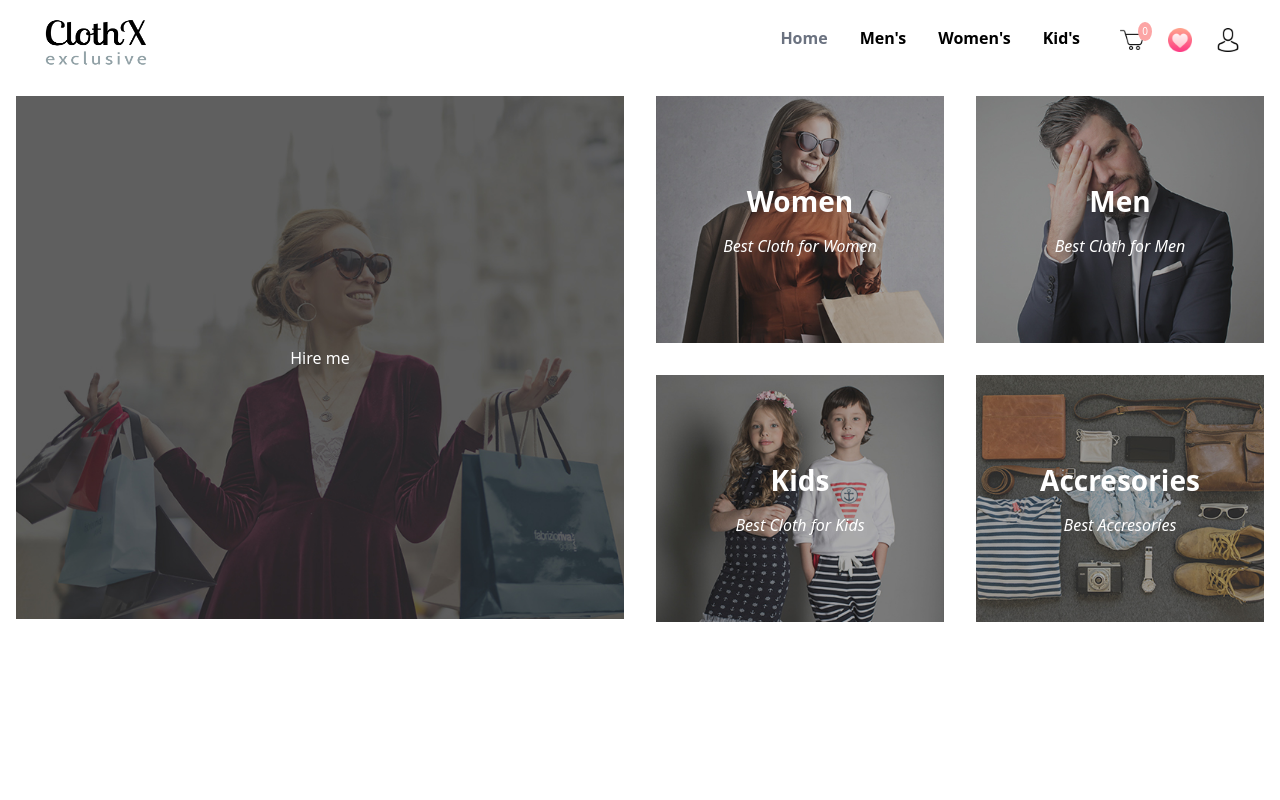
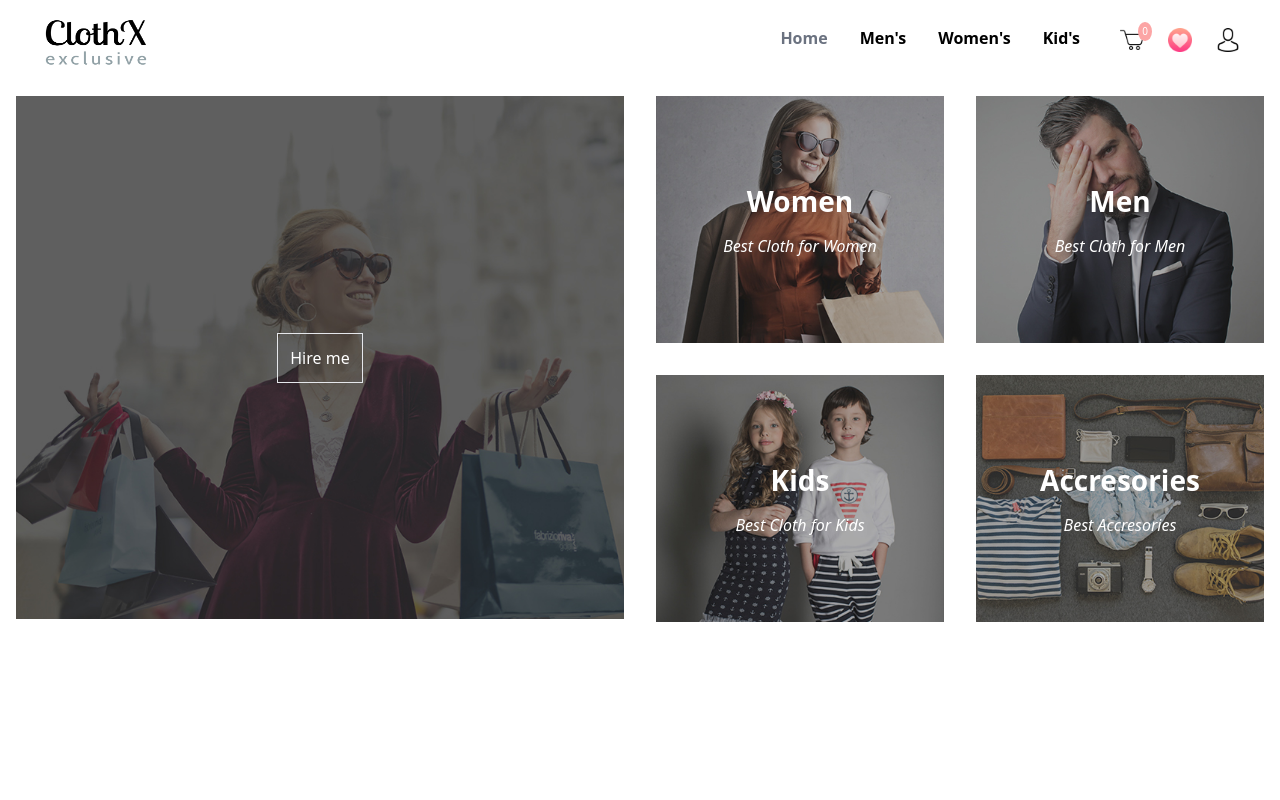
Before and after one commit to shantanuchavhan/ecommerce-react, a React (Create React App) app: page / in a window 1280 px wide. Shown: the top 800 px of the page. Built offline with nearby package versions, Linux system fonts and the light colour scheme; no server answers.

Commit message:
Merge changes from remote

```diff
--- a/src/pages/Home.jsx
+++ b/src/pages/Home.jsx
@@ -6,6 +6,7 @@ import kidsheroimg from '../images/baner-right-image-03.jpg'
 import Accesoriesheroimg from '../images/baner-right-image-04.jpg'
 import LatestProductWrapper from '../componets/LatestProductWrapper'
 import Contact from '../componets/Contact'
+import { Link } from 'react-router-dom'
 
 const Home = () => {
   return (
@@ -14,7 +15,7 @@ const Home = () => {
         <div className="flex-1  lg:w-50 pb-10  lg:pb-0  h-[300px]  lg:h-full relative">
           <img className="object-cover w-full  h-full" src={leftimage} alt="" />
           <div className="absolute top-0 left-0 flex text-white items-center justify-center w-full h-full">
-            <h1>Hire me</h1>
+            <Link to='/#contact' className='border p-3'>Hire me</Link>
           </div>
         </div>
 
@@ -69,7 +70,7 @@ const Home = () => {
       <LatestProductWrapper sectionName="Women's" id="women" />
       <LatestProductWrapper sectionName="Kid's" id="kids" />
 
-      <div id="contact " className="pt-24 pb-10">
+      <div id="contact" className="pt-40 pb-10">
         <Contact />
       </div>
     </div>
```
